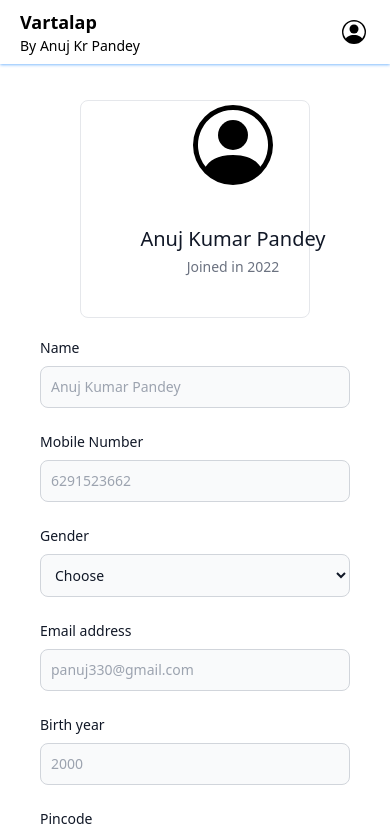
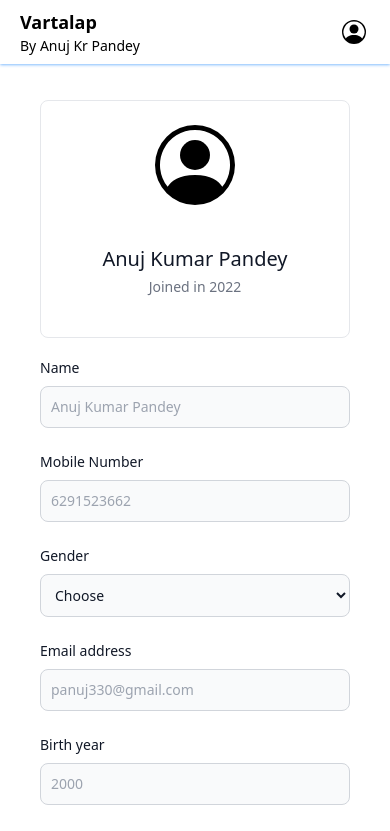
Before and after one commit to AnujPandey007/Vartalap, a React (Create React App) app: page /me in a window 390 px wide. Shown: the top 831 px of the page. Built offline with nearby package versions, Linux system fonts and the light colour scheme.

Commit message:
fixed profile

```diff
--- a/src/pages/Profile.js
+++ b/src/pages/Profile.js
@@ -4,16 +4,16 @@ import React from 'react'
 export default function Profile() {
   return (
     <div className='flex flex-col lg:flex-row'>
-      <div className="mx-20 my-5 w-70 bg-white rounded-lg border border-gray-200 flex items-center gap-5">
-        <div className='flex flex-col mx-auto items-center pb-5'>
-            <div className='h-20 w-20 mx-28 my-1 mb-10'>
+      <div className="mx-10 my-5 w-70 bg-white rounded-lg border border-gray-200 flex items-center gap-5">
+        <div className='flex flex-col mx-auto mt-5 items-center pb-5'>
+            <div className='h-20 w-20 mx-10 lg:mx-28 my-1 mb-10'>
                 <svg xmlns="http://www.w3.org/2000/svg" fill="currentColor" className="bi bi-person-circle" viewBox="0 0 16 16">
                     <path d="M11 6a3 3 0 1 1-6 0 3 3 0 0 1 6 0z"/>
                     <path fillRule="evenodd" d="M0 8a8 8 0 1 1 16 0A8 8 0 0 1 0 8zm8-7a7 7 0 0 0-5.468 11.37C3.242 11.226 4.805 10 8 10s4.757 1.225 5.468 2.37A7 7 0 0 0 8 1z"/>
                 </svg>
             </div>
             <div className="flex flex-col items-center pb-5">
-               <h5 className="mb-1 text-xl font-medium text-gray-900 dark:text-dark">Anuj Kumar Pandey</h5>
+               <h5 className="mb-1 text-xl font-medium text-center text-gray-900 dark:text-dark">Anuj Kumar Pandey</h5>
                <span className="text-sm text-gray-500 dark:text-gray-400">Joined in 2022</span>
             </div>
         </div>
```
